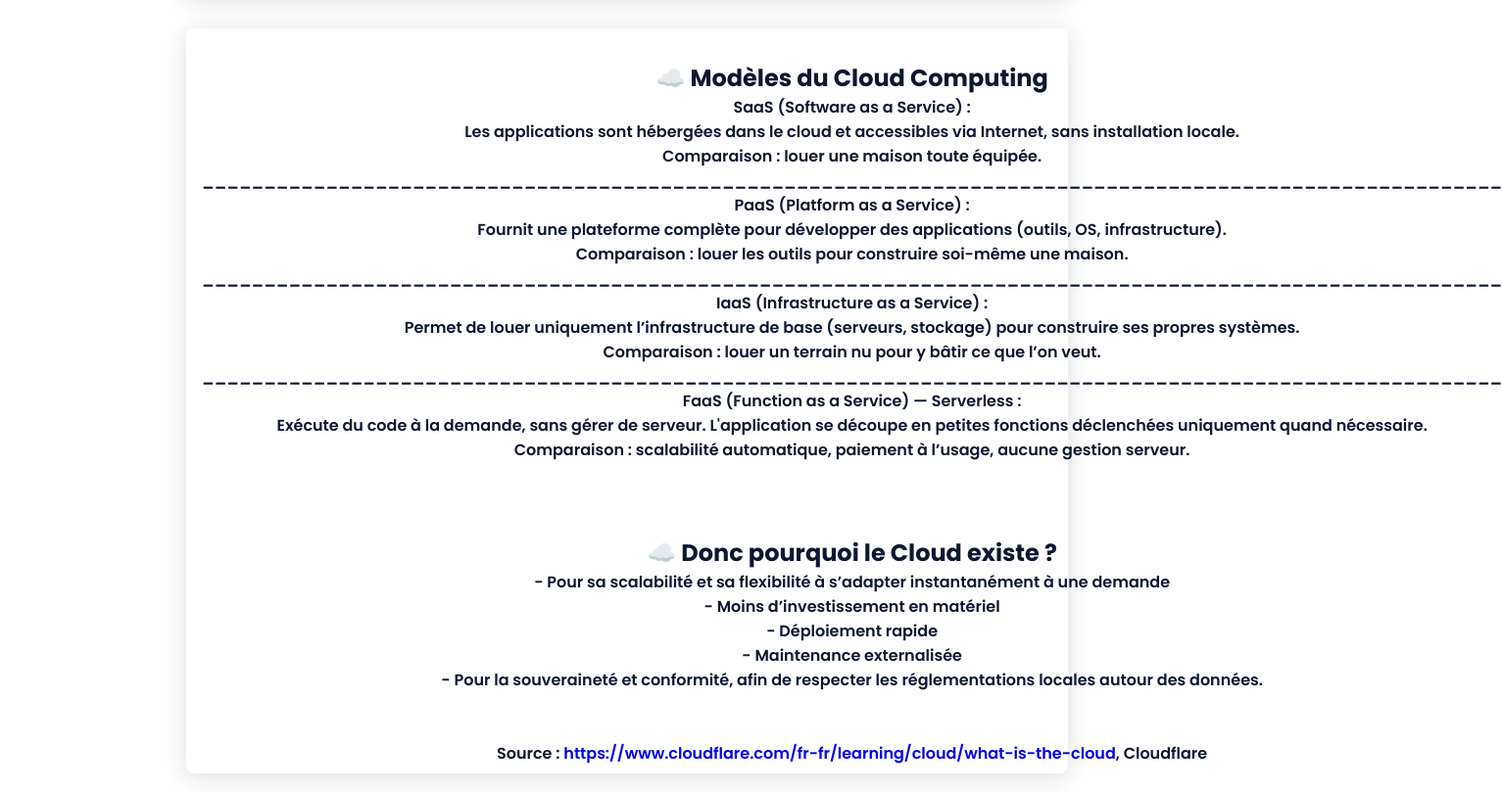
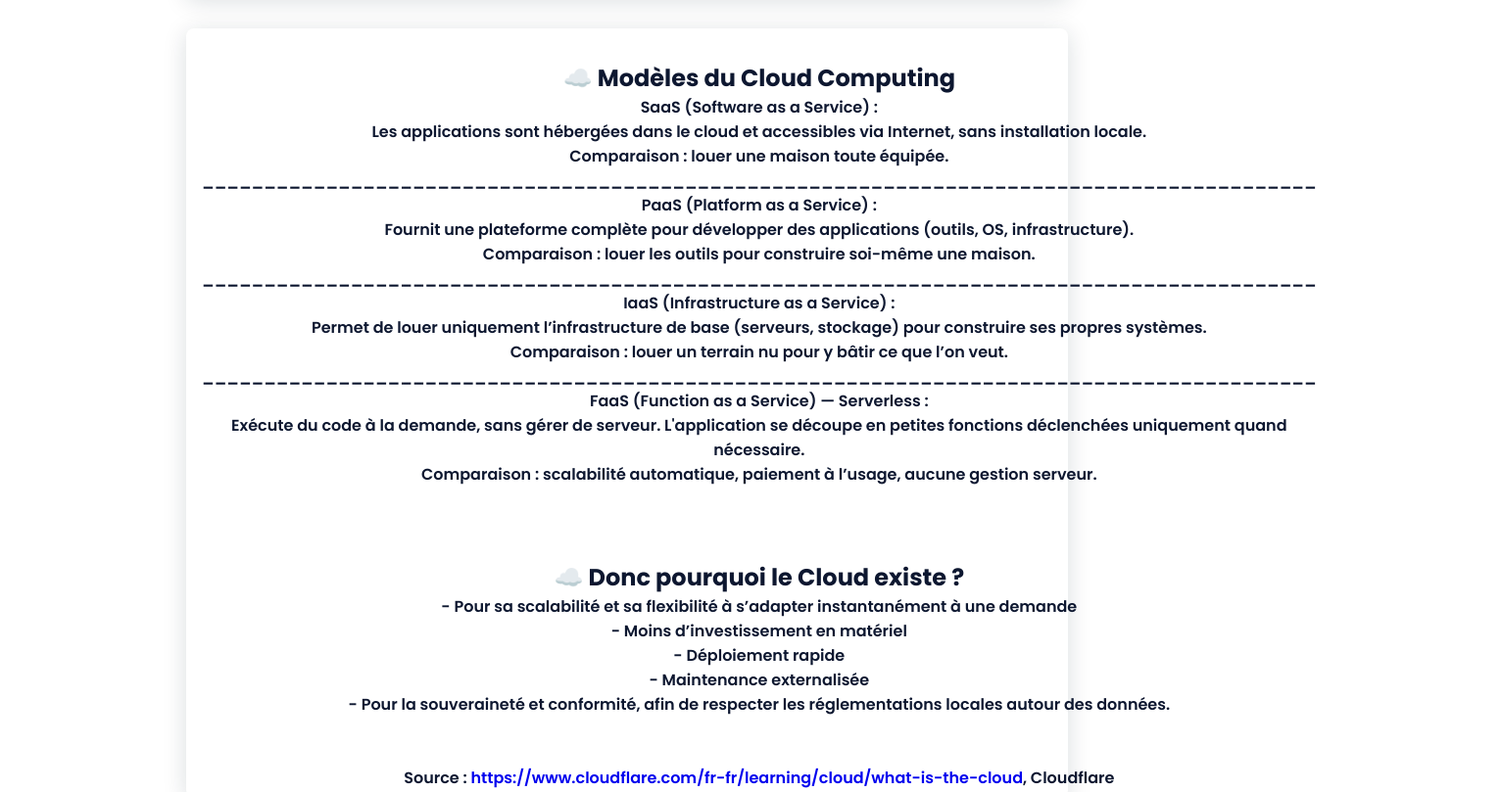
Before and after one commit to youyoux-debug/Portfolio, a plain HTML site: page veille.html in a window 1280 px wide. Shown: the part 747-1556 px from the top of the page at 98% size, 1533 px wide, since content can reach past the window. Drawn offline with nearby package versions, Linux system fonts and the light colour scheme.

Commit message:
polissage

```diff
--- a/veille.html
+++ b/veille.html
@@ -46,15 +46,15 @@
                         <center>SaaS (Software as a Service) : <br>
                         Les applications sont hébergées dans le cloud et accessibles via Internet, sans installation locale.<br>
                         Comparaison : louer une maison toute équipée.<br>
-                        _________________________________________________________________________________________________________<br>
+                        __________________________________________________________________________________________<br>
                         PaaS (Platform as a Service) : <br>
                         Fournit une plateforme complète pour développer des applications (outils, OS, infrastructure).<br>
                         Comparaison : louer les outils pour construire soi-même une maison.<br>
-                        _________________________________________________________________________________________________________<br>
+                        __________________________________________________________________________________________<br>
                         IaaS (Infrastructure as a Service) : <br>
                         Permet de louer uniquement l’infrastructure de base (serveurs, stockage) pour construire ses propres systèmes.<br>
                         Comparaison : louer un terrain nu pour y bâtir ce que l’on veut.<br>
-                        _________________________________________________________________________________________________________<br>
+                        __________________________________________________________________________________________<br>
                         FaaS (Function as a Service) — Serverless : <br>
                         Exécute du code à la demande, sans gérer de serveur. L'application se découpe en petites fonctions déclenchées uniquement quand nécessaire.<br>
                         Comparaison : scalabilité automatique, paiement à l’usage, aucune gestion serveur.<br>
```
